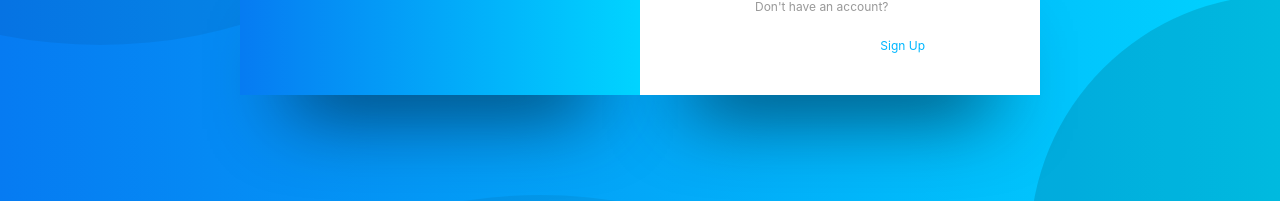
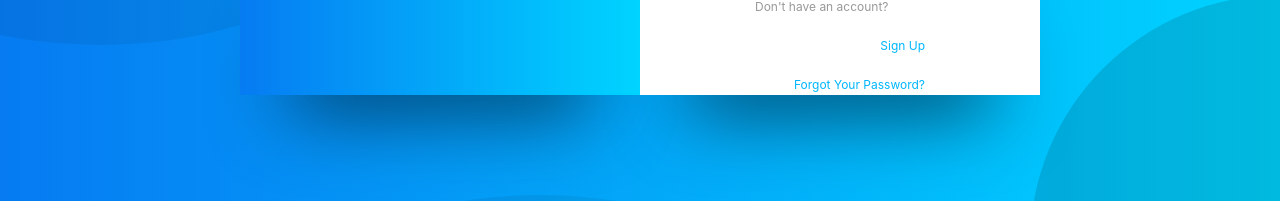
Before and after one commit to djgundrum/professional_planner, a React (Create React App) app: page /login in a window 1280 px wide. Shown: the part 555-756 px from the top of the page. Built offline with nearby package versions, Linux system fonts and the light colour scheme; the HTML template or start-up script is replaced by a standard one.

Commit message:
Update Login.jsx

```diff
--- a/src/components/login/Login.jsx
+++ b/src/components/login/Login.jsx
@@ -176,6 +176,15 @@ class Login extends Component {
                 Sign Up
               </p>
             </div>
+            <div className="signUpDiv">
+              <p
+                id="signUpText2"
+                className="hoverClass"
+                onClick={this.forgot_password}
+              >
+                Forgot Your Password?
+              </p>
+            </div>
           </div>
           <div id="signUpDiv1">
             <p className="signUpTitle">Sign Up</p>
```
